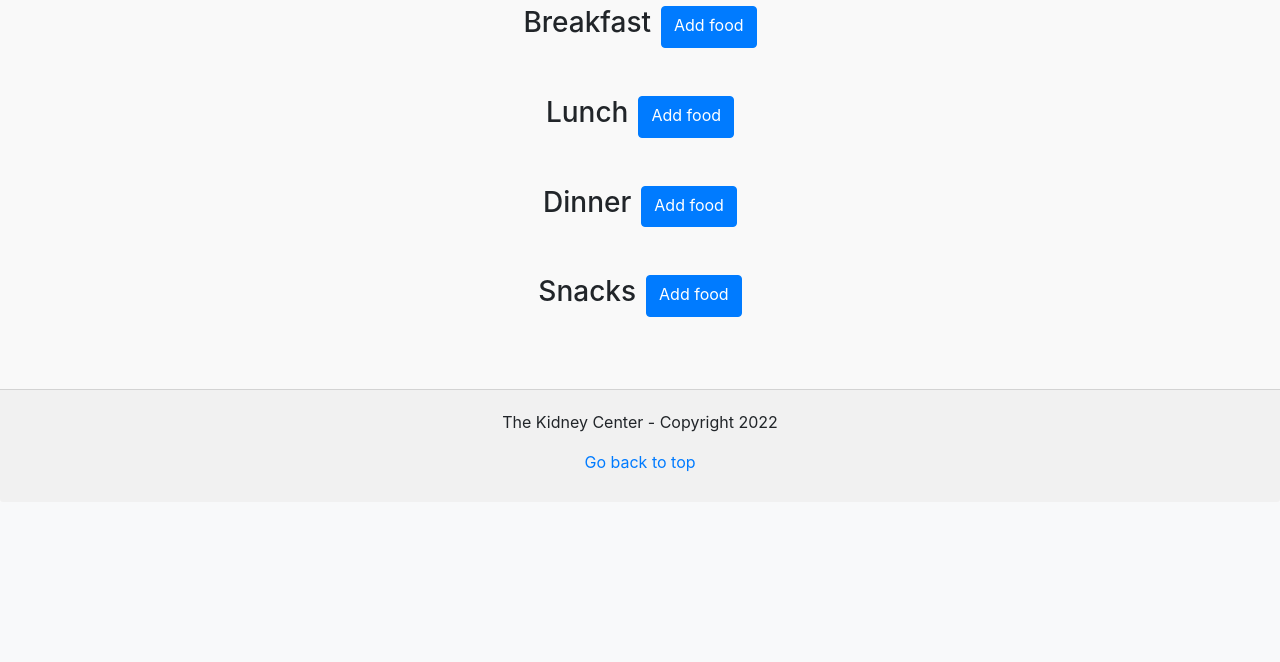
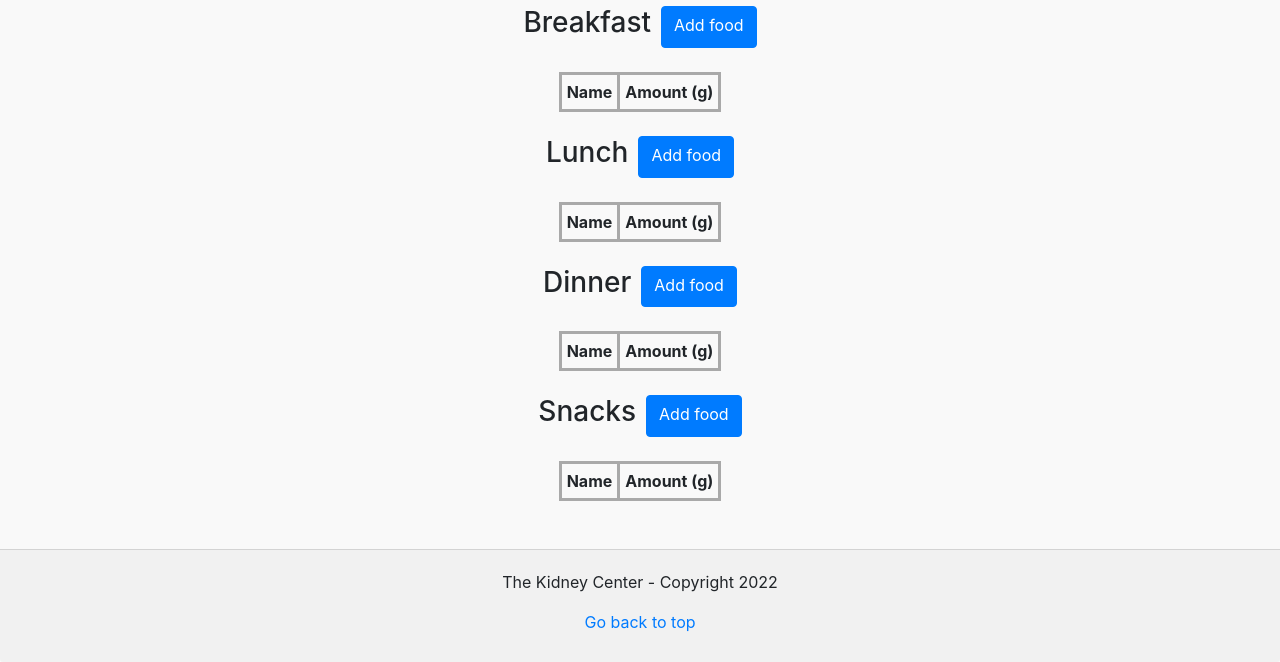
Before and after one commit to nbain00/intex-fall-2022, a Django app: template kidneyproject/templates/personal/journal.html in a window 1280 px wide. Shown: the part 533-1195 px from the top of the page. Before the commit the page ends 1005 px from the top, so only its background shows below. Run offline with Django 4.2, Linux system fonts and the light colour scheme; the template is opened without the code that fills it, so the values that code supplies are empty; some libraries are stand-ins or nearby versions.

Commit message:
please be the last one

```diff
--- a/kidneyproject/templates/personal/journal.html
+++ b/kidneyproject/templates/personal/journal.html
@@ -261,44 +261,106 @@
     </script>
 </div>
 </div>
+<style>
+    .meal-header {
+        display: flex;
+        justify-content: center;
+    }
+    table, th, td {
+        border: 3px solid darkgray;
+        border-collapse: collapse;
+        padding: 5px;
+    }
+    .meal-table {
+        display: flex;
+        justify-content: center;
+        text-align: left;
+    }
+</style>
 <div class="container">
-    <div style="display: flex; justify-content: center">
+    <div class="meal-header">
         <h3 style="margin-right:10px">Breakfast</h3><a class = "btn btn-primary" href="{% url 'food-in-meal' userid=pat.id mealtype='breakfast' logid=0 date1=showDate%}">Add food</a>
     </div>
     <br>
-    <div style="text-align: left; display: flex; justify-content: center">
+    <div class="meal-table">
+        <table>
+            <thead>
+                <th>Name</th>
+                <th>Amount {% if pat.unit_preference == 'us' %}(oz){% else %}(g){% endif %}</th>
+            </thead>
+            <tbody>
                 {% for food in breakfast %}
-        {{food}} - {{food.amount}} {% if pat.unit_preference == 'us' %}oz{% else %}g{% endif %}
-        <br>
+                <tr>
+                    <td>{{food}}</td>
+                    <td>{{food.amount}}</td>
+                </tr>
                 {% endfor %}
+            </tbody>
+        </table>
     </div>
     <br>
-    <div style="display: flex; justify-content: center">
+    <div class="meal-header">
         <h3 style="margin-right:10px">Lunch</h3><a class = "btn btn-primary" href="{% url 'food-in-meal' userid=pat.id mealtype='lunch' logid=0 date1=showDate%}">Add food</a>
     </div>
     <br>
+    <div class="meal-table">
+        <table>
+            <thead>
+                <th>Name</th>
+                <th>Amount {% if pat.unit_preference == 'us' %}(oz){% else %}(g){% endif %}</th>
+            </thead>
+            <tbody>
                 {% for food in lunch %}
-        {{food}} - {{food.amount}} {% if pat.unit_preference == 'us' %}oz{% else %}g{% endif %}
+                <tr>
+                    <td>{{food}}</td>
+                    <td>{{food.amount}}</td>
+                </tr>
+                {% endfor %}
+            </tbody>
+        </table>
+    </div>
     <br>
-    {% endfor %}
-    <br>
-    <div style="display: flex; justify-content: center">
+    <div class="meal-header">
         <h3 style="margin-right:10px">Dinner</h3><a class = "btn btn-primary" href="{% url 'food-in-meal' userid=pat.id mealtype='dinner' logid=0 date1=showDate%}">Add food</a>
     </div>
     <br>
+    <div class="meal-table">
+        <table>
+            <thead>
+                <th>Name</th>
+                <th>Amount {% if pat.unit_preference == 'us' %}(oz){% else %}(g){% endif %}</th>
+            </thead>
+            <tbody>
                 {% for food in dinner %}
-        {{food}} - {{food.amount}} {% if pat.unit_preference == 'us' %}oz{% else %}g{% endif %}
+                <tr>
+                    <td>{{food}}</td>
+                    <td>{{food.amount}}</td>
+                </tr>
+                {% endfor %}
+            </tbody>
+        </table>
+    </div>
     <br>
-    {% endfor %}
-    <br>
-    <div style="display: flex; justify-content: center">
+    <div class="meal-header">
         <h3 style="margin-right:10px">Snacks</h3><a class = "btn btn-primary" href="{% url 'food-in-meal' userid=pat.id mealtype='snacks' logid=0 date1=showDate%}">Add food</a>
     </div>
     <br>
+    <div class="meal-table">
+        <table>
+            <thead>
+                <th>Name</th>
+                <th>Amount {% if pat.unit_preference == 'us' %}(oz){% else %}(g){% endif %}</th>
+            </thead>
+            <tbody>
                 {% for food in snacks %}
-        {{food}} - {{food.amount}} {% if pat.unit_preference == 'us' %}oz{% else %}g{% endif %}
-        <br>
+                <tr>
+                    <td>{{food}}</td>
+                    <td>{{food.amount}}</td>
+                </tr>
                 {% endfor %}
+            </tbody>
+        </table>
+    </div>
 </div>
 
 {% endblock %}
--- a/kidneyproject/templates/personal/serumform.html
+++ b/kidneyproject/templates/personal/serumform.html
@@ -21,7 +21,7 @@
         <label for='serum_name'>Select Serum Type:</label>
         <select name='serum_name' id ="serum_name" required>
             {% for names in serum %}
-            <option value="{{names.id}}">{{names.name}}, ( {{names.units}} )</option>
+            <option value="{{names.id}}">{{names.name}}, ({{names.units}})</option>
             {% endfor %}
         </select>
         <button type="submit">Update</button>
```
Lines whose indentation alone changed are shown as unchanged.
